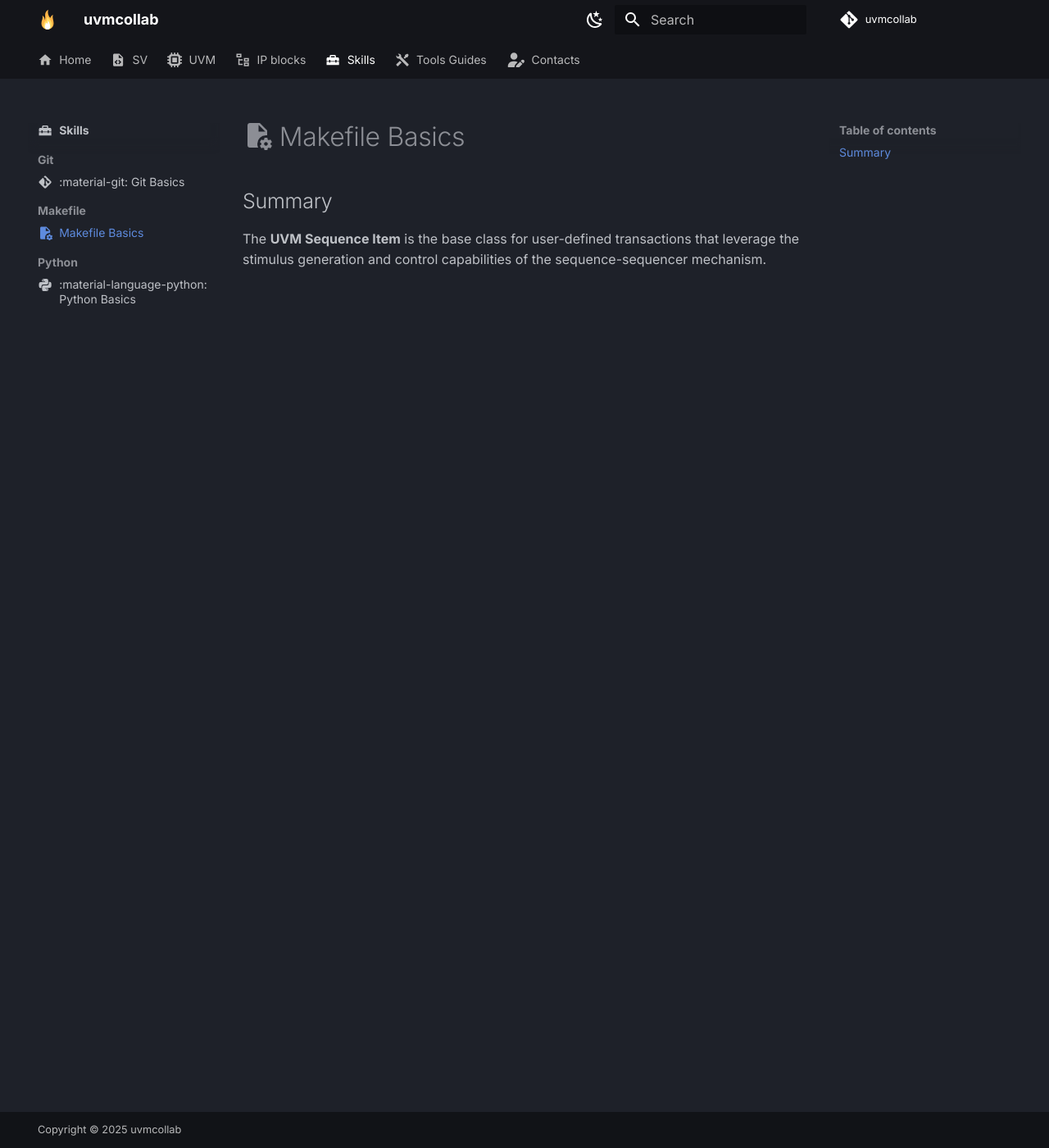
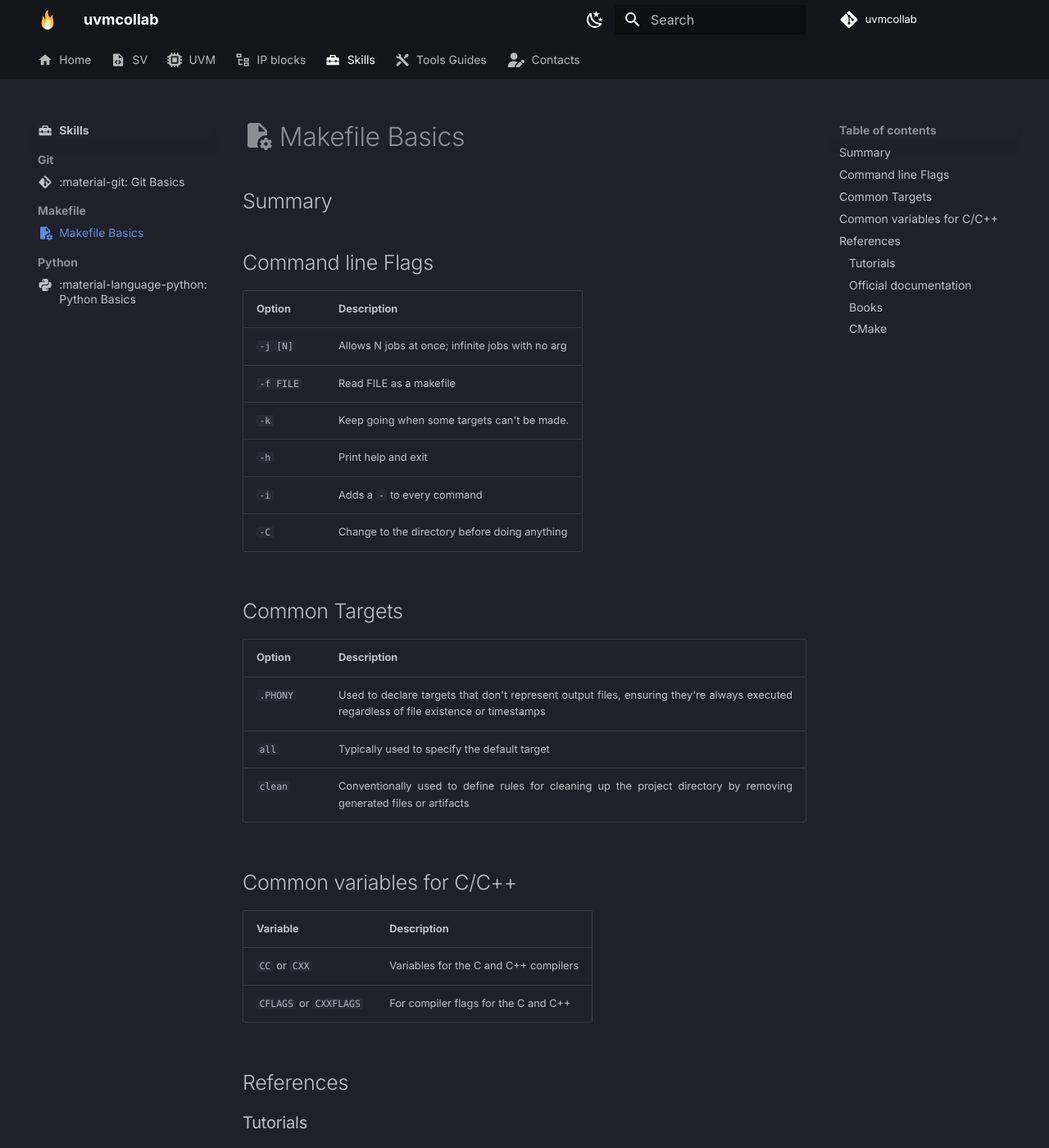
Before and after one commit to uvmcollab/uvmcollab.github.io, an MkDocs documentation site: the page built from docs/skills/makefile/makefile-basics.md, in a window 1280 px wide and 1400 px high. Shown: the whole window at 82% size. Built offline with MkDocs 1.6.1 and Material for MkDocs 9.7.7, drawn with Linux system fonts in a browser that asks for light colours; some web fonts are replaced; some of the changed text lies outside the part shown.

Commit message:
docs: add makefile basics

```diff
--- a/docs/skills/makefile/makefile-basics.md
+++ b/docs/skills/makefile/makefile-basics.md
@@ -14,4 +14,47 @@ hide:
 
 ## Summary
 
-The **UVM Sequence Item** is the base class for user-defined transactions that leverage the stimulus generation and control capabilities of the sequence-sequencer mechanism.
+## Command line Flags
+
+| Option    | Description                                      |
+| --------- | ------------------------------------------------ |
+| `-j [N]`  | Allows N jobs at once; infinite jobs with no arg |
+| `-f FILE` | Read FILE as a makefile                          |
+| `-k`      | Keep going when some targets can't be made.      |
+| `-h`      | Print help and exit                              |
+| `-i`      | Adds a `-` to every command                      |
+| `-C`      | Change to the directory before doing anything    |
+
+## Common Targets
+
+| Option   | Description                                                                                                                            |
+| -------- | -------------------------------------------------------------------------------------------------------------------------------------- |
+| `.PHONY` | Used to declare targets that don't represent output files, ensuring they're always executed regardless of file existence or timestamps |
+| `all`    | Typically used to specify the default target                                                                                           |
+| `clean`  | Conventionally used to define rules for cleaning up the project directory by removing generated files or artifacts                     |
+
+## Common variables for C/C++
+
+| Variable               | Description                           |
+| ---------------------- | ------------------------------------- |
+| `CC` or `CXX`          | Variables for the C and C++ compilers |
+| `CFLAGS` or `CXXFLAGS` | For compiler flags for the C and C++  |
+
+## References
+
+### Tutorials
+
+- [Makefile Tutorial](https://makefiletutorial.com/)
+
+### Official documentation
+
+- [GNU make Manual HTML](https://www.gnu.org/software/make/manual/make.html)
+- [GNU make Manual PDF](http://gnu.org/software/make/manual/make.pdf)
+
+### Books
+
+- [Managing Projects with GNU Make](http://uploads.mitechie.com/books/Managing_Projects_with_GNU_Make_Third_Edition.pdf)
+
+### CMake
+
+- [CMake Tutorial](https://cmake.org/cmake/help/latest/guide/tutorial/index.html)
```
